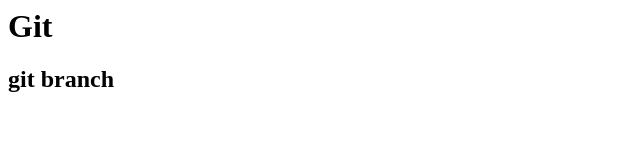
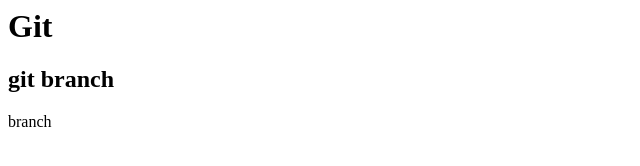
Before and after one commit to s2ve24/git_study, a plain HTML site: page index.html in a window 1280 px wide. Shown: the full height of the page, 0-640 px from the left. Drawn offline with Linux system fonts and the light colour scheme.

Commit message:
section 추가

```diff
--- a/index.html
+++ b/index.html
@@ -4,5 +4,8 @@
             <h1>Git</h1>
         </header>
         <h2>git branch</h2>
+        <section>
+            branch
+        </section>
     </body>
 </html>
```
